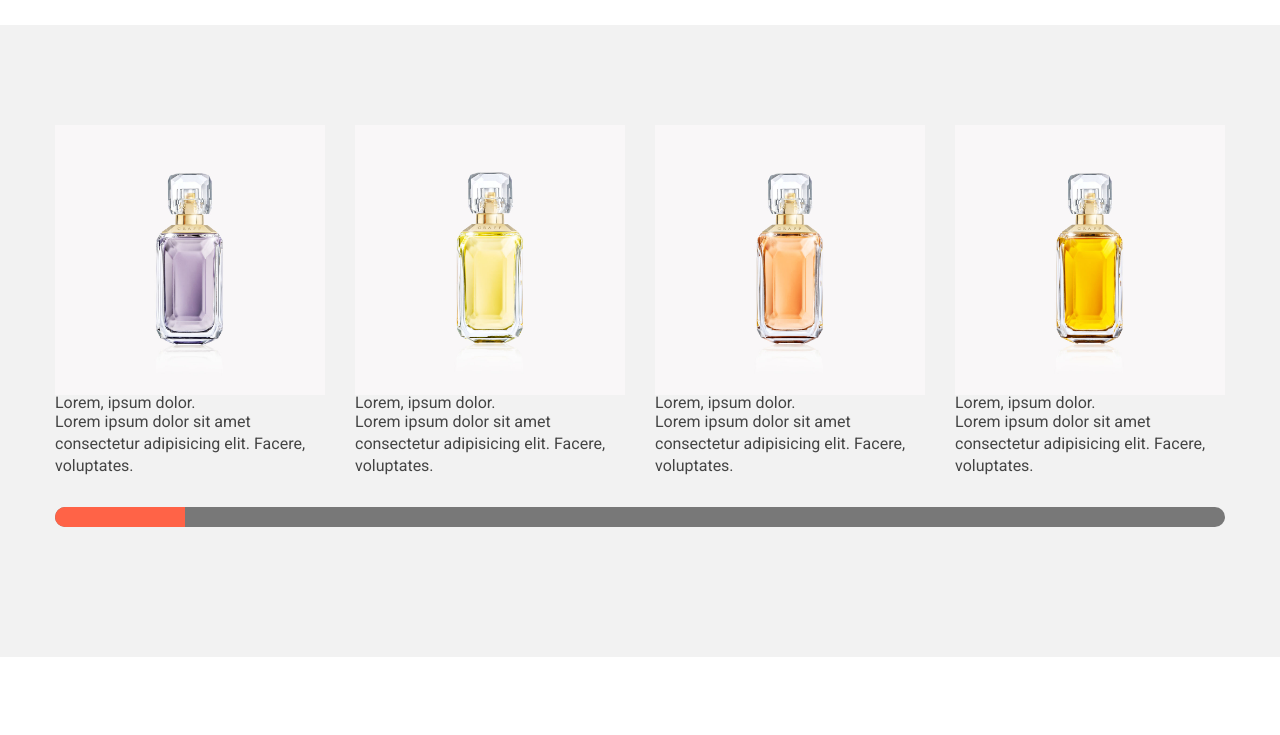
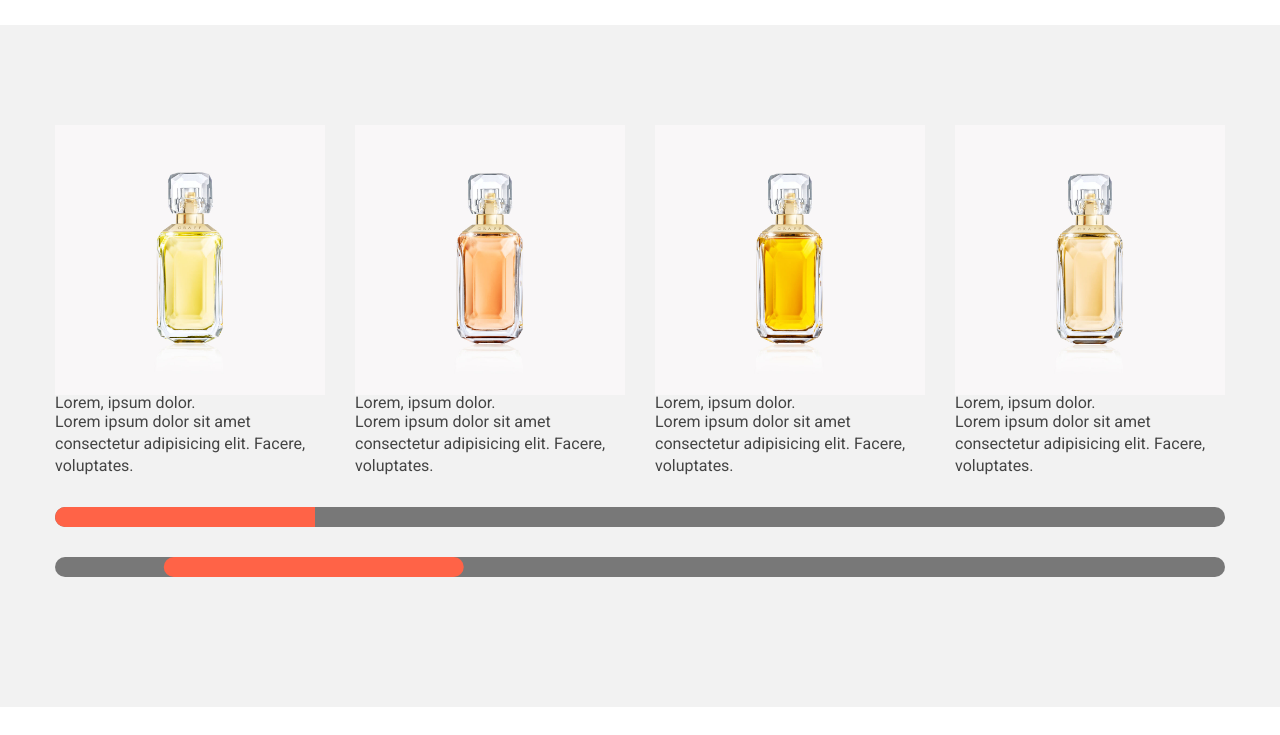
Before and after one commit to desipossa/responsive_web_basic01, a plain HTML site: page index.html in a window 1280 px wide. Shown: the part 1260-1995 px from the top of the page. Drawn offline with Linux system fonts and the light colour scheme; some icons are missing.

Commit message:
20230629

```diff
--- a/css/style.css
+++ b/css/style.css
@@ -167,7 +167,22 @@ p {
     overflow: hidden;
 }
 
+#MainEvent .drag {
+    position: relative;
+    max-width: 1170rem;
+    margin: 30rem auto;
+    background: var(--gc50);
+
+    height: 20rem;
+    border-radius: 10rem;
+    overflow: hidden;
+}
+
 #MainEvent .sbar span {
+    background: tomato;
+}
+
+#MainEvent .drag .swiper-scrollbar-drag {
     background: tomato;
 }
 
--- a/index.html
+++ b/index.html
@@ -235,6 +235,7 @@
                     </div>
                 </div>
                 <div class="sbar"></div>
+                <div class="drag"></div>
             </section>
         </main>
         <footer id="Footer" class="section">
--- a/js/custom.js
+++ b/js/custom.js
@@ -16,10 +16,21 @@ rightArrow.addEventListener('click', function () {
 const proSlide = new Swiper('.pro_slide', {
     loop: true,
     slidesPerView: 4,
+    autoplay: {
+        delay: 2500,
+        disableOnInteraction: false,
+    },
     spaceBetween: 30,
     pagination: {
         el: ".sbar",
         type: "progressbar",
     },
 
+    scrollbar: {
+        el: ".drag",
+        draggable: true,
+        dragSize: 300,
+        hide: false,
+    },
+
 })
```
Also changed, not shown: js/woman-gab700e456_1280.jpg (added).
